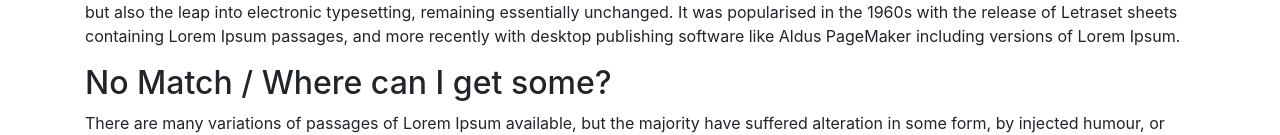
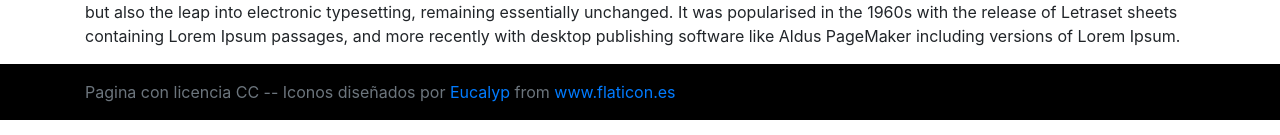
Before and after one commit to AlejandrinoSilva/FirstBlogs, a React (Create React App) app: page / in a window 1280 px wide. Shown: the part 666-801 px from the top of the page. Built offline with nearby package versions, Linux system fonts and the light colour scheme.

Commit message:
Quit NoMatch

```diff
--- a/src/App.js
+++ b/src/App.js
@@ -4,7 +4,6 @@ import styled from 'styled-components';
 import { Home } from './components/Home';
 import { About } from './components/About';
 import { Contact } from './components/Contact';
-import { NoMatch } from './components/NoMatch';
 import { Layout } from './components/Layout';
 import { BrowserRouter as Router, Route } from 'react-router-dom';
 
@@ -94,7 +93,6 @@ class App extends Component {
             <Route exact path="/" component={Home} />
             <Route path="/about" component={About} />
             <Route path="/contact" component={Contact} />
-            <Route component={NoMatch} />
           </Router>
         </Layout>
 
```
